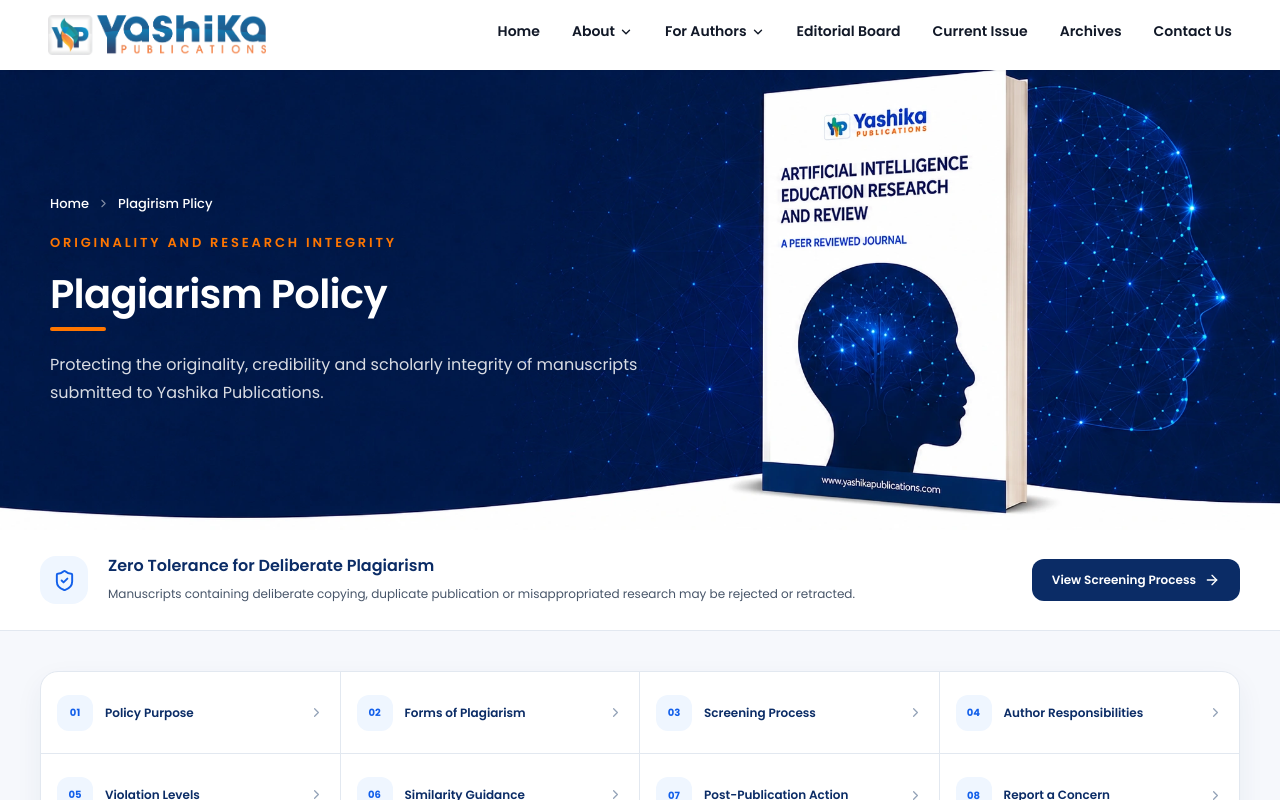
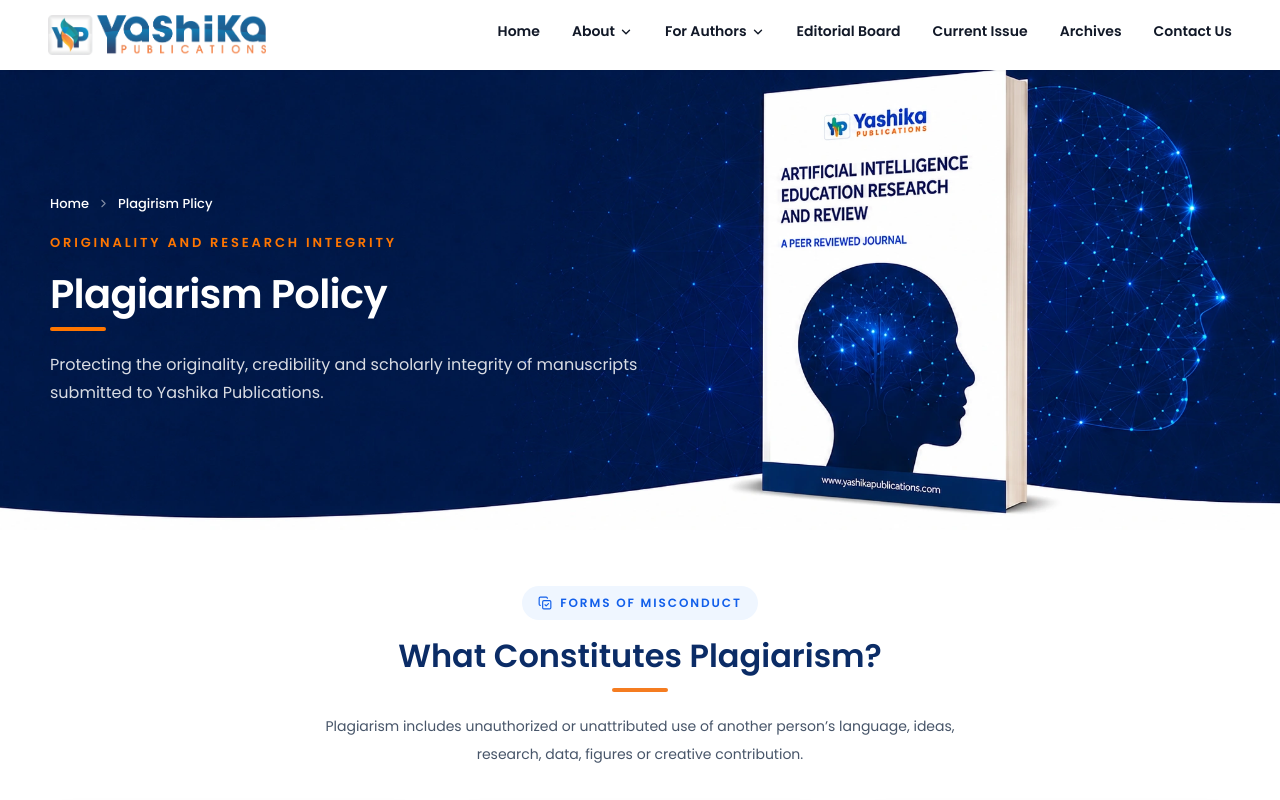
Before and after one commit to sejalm-rc/Yashika_Journals, a React (Vite) app: page /plagiarism-policy in a window 1280 px wide. Shown: the top 800 px of the page. Built offline with nearby package versions, Linux system fonts and the light colour scheme.

Commit message:
feat: refactor Plagiarism Policy page layout and improve code readability

```diff
--- a/src/pages/FooterPages/PlagiarismPolicy.jsx
+++ b/src/pages/FooterPages/PlagiarismPolicy.jsx
@@ -380,94 +380,9 @@
               variants={fadeUp}
               className="mx-auto mt-5 max-w-[650px] text-[14px] leading-7 text-white/85 sm:mx-0 sm:text-[16px]"
             >
-                    Protecting the originality, credibility and scholarly integrity
-              of manuscripts submitted to Yashika Publications.
+              Protecting the originality, credibility and scholarly integrity of
+              manuscripts submitted to Yashika Publications.
             </motion.p>
-                </motion.div>
-              </div>
-            </section>
-
-      {/* ================================================================== */}
-      {/* POLICY STATEMENT                                                   */}
-      {/* ================================================================== */}
-
-      <section
-        id="policy-purpose"
-        className="scroll-mt-24 border-b border-slate-200 bg-white"
-      >
-        <div className="mx-auto grid max-w-[1320px] gap-5 px-4 py-6 sm:px-6 lg:grid-cols-[auto_1fr_auto] lg:items-center lg:px-10">
-          <div className="grid h-12 w-12 place-items-center rounded-2xl bg-blue-50 text-[#125FEA]">
-            <ShieldCheck size={23} />
-          </div>
-
-          <div className="min-w-0">
-            <h2 className="text-[16px] font-[600] text-[#0B2C66]">
-              Zero Tolerance for Deliberate Plagiarism
-            </h2>
-
-            <p className="mt-1 text-[12px] leading-6 text-slate-600">
-              Manuscripts containing deliberate copying, duplicate publication
-              or misappropriated research may be rejected or retracted.
-            </p>
-          </div>
-
-          <a
-            href="#screening-process"
-            onClick={(event) =>
-              scrollToSection(event, "#screening-process")
-            }
-            className="inline-flex w-full items-center justify-center gap-2 rounded-xl bg-[#0B2C66] px-5 py-3 text-[12px] font-[600] text-white transition duration-300 hover:-translate-y-1 hover:bg-[#125FEA] sm:w-auto"
-          >
-            View Screening Process
-            <ArrowRight size={16} />
-          </a>
-        </div>
-      </section>
-
-      {/* ================================================================== */}
-      {/* QUICK NAVIGATION                                                   */}
-      {/* ================================================================== */}
-
-      <section className="bg-[#F6F8FC] py-8 sm:py-10">
-        <div className="mx-auto max-w-[1320px] px-4 sm:px-6 lg:px-10">
-          <motion.div
-            variants={stagger}
-            initial="hidden"
-            whileInView="show"
-            viewport={{ once: true, amount: 0.15 }}
-            className="grid overflow-hidden rounded-[18px] border border-slate-200 bg-white shadow-[0_10px_28px_rgba(15,54,110,.06)] sm:grid-cols-2 lg:grid-cols-4"
-          >
-            {navigationItems.map((item, index) => (
-              <motion.a
-                key={item.href}
-                href={item.href}
-                onClick={(event) => scrollToSection(event, item.href)}
-                variants={fadeUp}
-                whileHover={{
-                  backgroundColor: "#F3F7FF",
-                }}
-                className={`group flex min-h-[82px] items-center gap-3 border-slate-200 p-4 transition ${
-                  index !== navigationItems.length - 1 ? "border-b" : ""
-                } ${index % 2 === 0 ? "sm:border-r" : ""} ${
-                  index < 6 ? "lg:border-b" : "lg:border-b-0"
-                } ${
-                  index % 4 !== 3 ? "lg:border-r" : "lg:border-r-0"
-                }`}
-              >
-                <span className="grid h-9 w-9 shrink-0 place-items-center rounded-xl bg-blue-50 text-[10px] font-[700] text-[#125FEA] transition group-hover:bg-[#125FEA] group-hover:text-white">
-                  {item.number}
-                </span>
-
-                <span className="min-w-0 text-[12px] font-[600] leading-5 text-[#0B2C66]">
-                  {item.title}
-                </span>
-
-                <ChevronRight
-                  size={15}
-                  className="ml-auto shrink-0 text-slate-400 transition-transform group-hover:translate-x-1 group-hover:text-[#125FEA]"
-                />
-              </motion.a>
-            ))}
           </motion.div>
         </div>
       </section>
@@ -664,8 +579,8 @@
                   </h3>
 
                   <p className="mt-2 text-[12px] leading-6 text-slate-600">
-                    Submission confirms that the manuscript is original and
-                    that all borrowed material has been acknowledged.
+                    Submission confirms that the manuscript is original and that
+                    all borrowed material has been acknowledged.
                   </p>
                 </div>
               </div>
@@ -952,13 +867,7 @@
 /*                            VIOLATION CARD                                  */
 /* -------------------------------------------------------------------------- */
 
-function ViolationCard({
-  level,
-  title,
-  tone,
-  description,
-  actions,
-}) {
+function ViolationCard({ level, title, tone, description, actions }) {
   const styles = {
     blue: {
       header: "from-[#125FEA] to-[#082D68]",
@@ -1013,9 +922,7 @@
                 <Check size={13} strokeWidth={3} />
               </span>
 
-              <p className="text-[12px] leading-6 text-slate-600">
-                {item}
-              </p>
+              <p className="text-[12px] leading-6 text-slate-600">{item}</p>
             </div>
           ))}
         </div>
@@ -1041,9 +948,7 @@
         <Check size={13} strokeWidth={3} />
       </span>
 
-      <p className="min-w-0 text-[12px] leading-6 text-slate-600">
-        {children}
-      </p>
+      <p className="min-w-0 text-[12px] leading-6 text-slate-600">{children}</p>
     </div>
   );
 }
```
Lines whose indentation alone changed are shown as unchanged.
